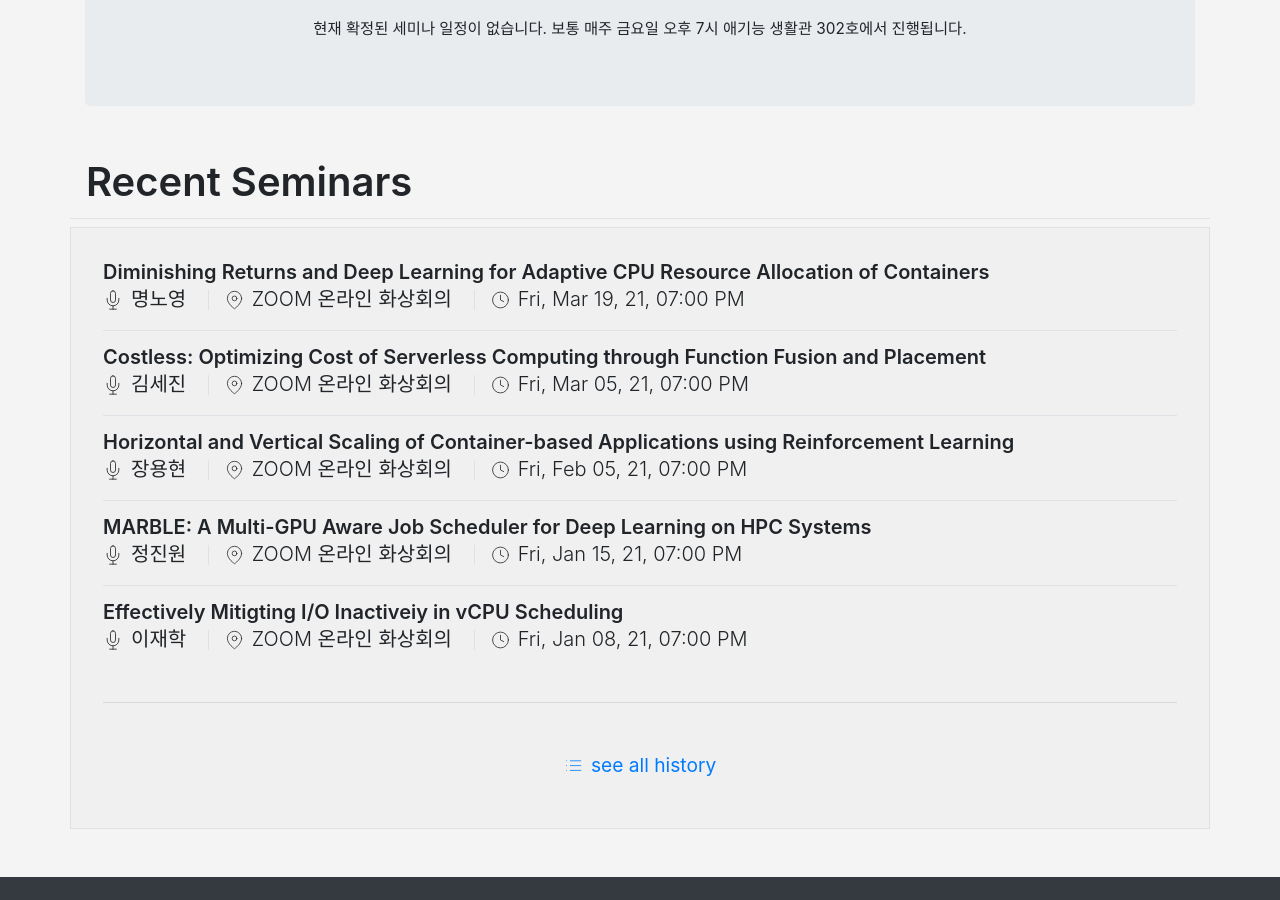
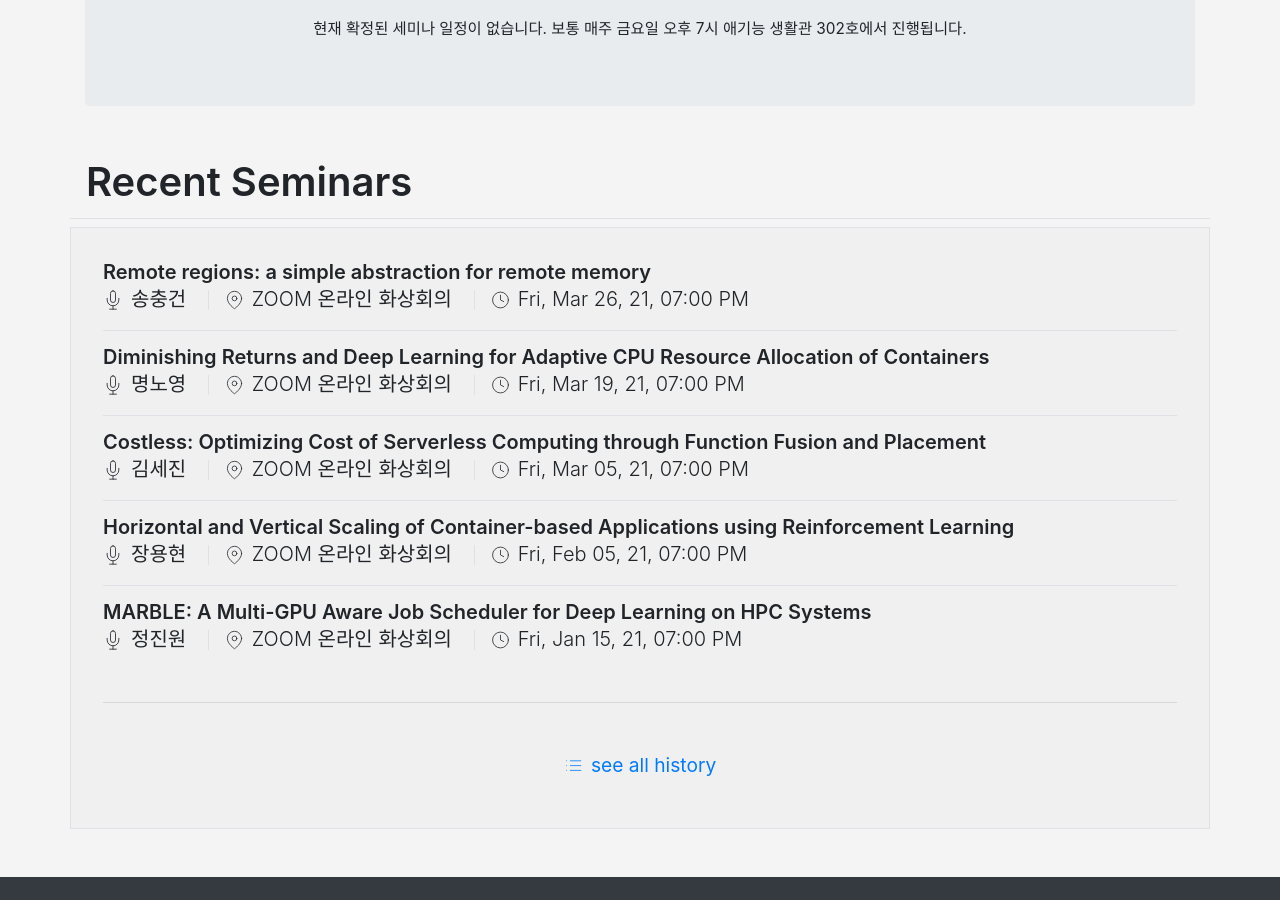
Before and after one commit to KU-Cloud/ku-cloud.github.io, a Jekyll site: the page built from seminar.html, in a window 1280 px wide and 900 px high, scrolled down 355 px. Built offline with Jekyll 4.4.1, drawn with Linux system fonts in a browser that asks for light colours.

Commit message:
update seminars

```diff
--- a/_data/seminars.yaml
+++ b/_data/seminars.yaml
@@ -679,3 +679,7 @@
   date: 2021-03-19T19:00:00.000+0900
   speacker: 명노영
   location: ZOOM 온라인 화상회의
+- title: 'Remote regions: a simple abstraction for remote memory'
+  date: 2021-03-26T19:00:00.000+0900
+  speacker: 송충건
+  location: ZOOM 온라인 화상회의
```
